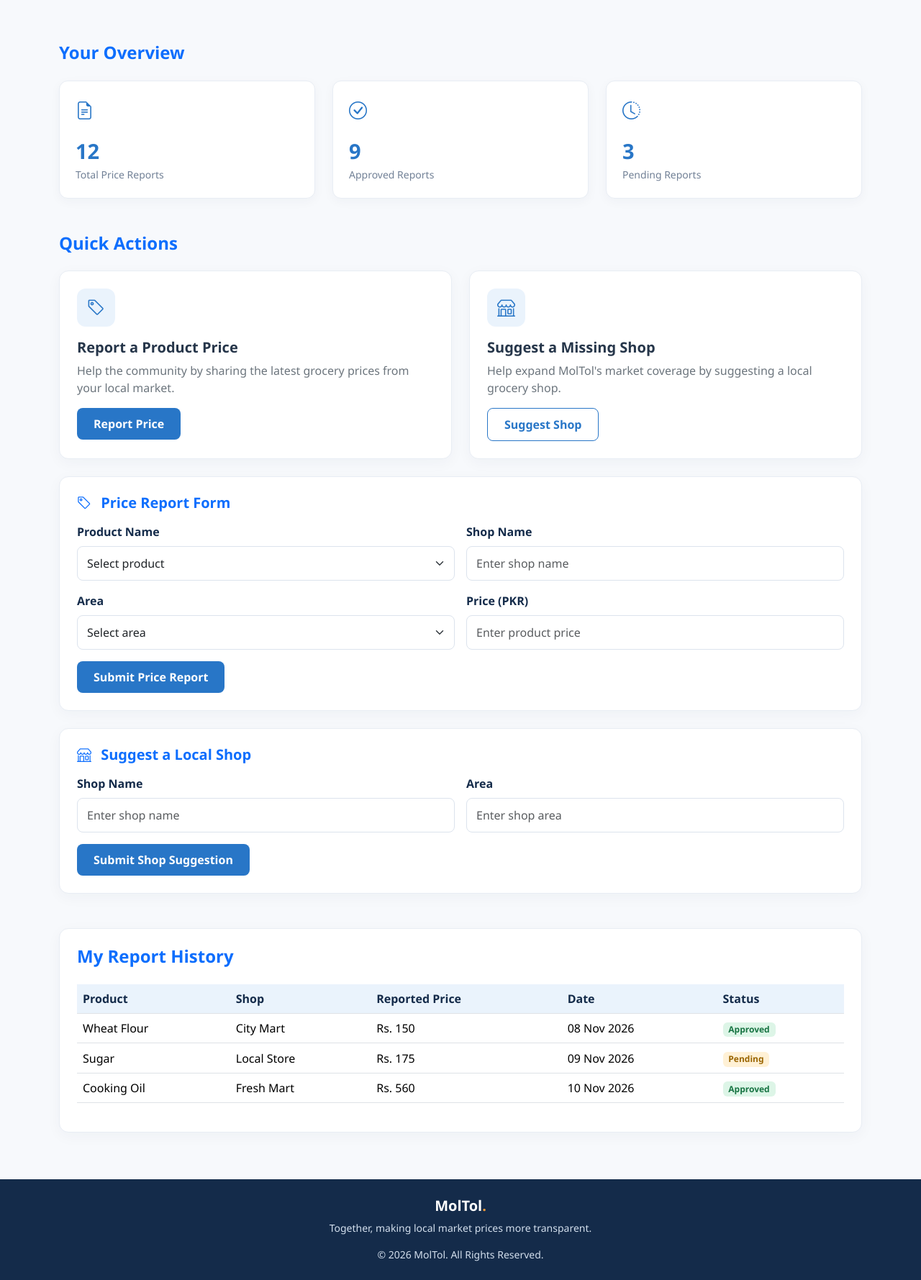
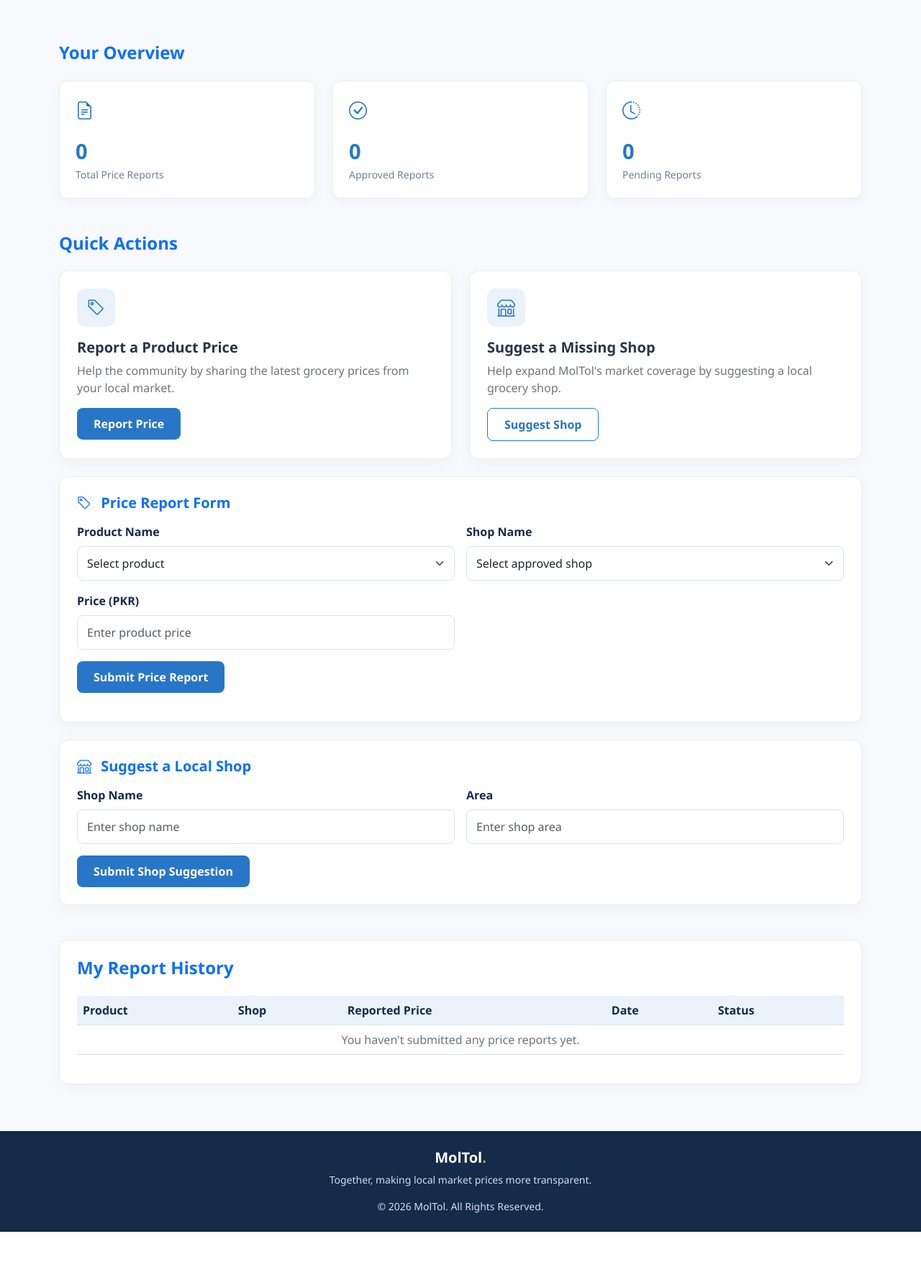
Before and after one commit to 4hmad69/MolTol, an ASP.NET Core app: template Views/User/Index.cshtml in a window 1280 px wide. Shown: the part 216-1995 px from the top of the page at 72% size. After the commit the page ends 1928 px from the top, so only its background shows below. Run offline with ASP.NET Core 8, Linux system fonts and the light colour scheme; the template is opened without the code that fills it, so the values that code supplies are empty; the project's own start-up code is not run, and a stand-in starts its controllers and pages.

Commit message:
Implement user price reporting workflow

```diff
--- a/Interfaces/IPriceReportRepository.cs
+++ b/Interfaces/IPriceReportRepository.cs
@@ -40,4 +40,7 @@ public interface IPriceReportRepository
         int? areaId = null,
         string? searchTerm = null,
         CancellationToken cancellationToken = default);
+    Task<IReadOnlyList<UserPriceReportItem>> GetUserReportHistoryAsync(
+    string userId,
+    CancellationToken cancellationToken = default);
 }
--- a/Views/User/Index.cshtml
+++ b/Views/User/Index.cshtml
@@ -1,3 +1,5 @@
+@model MolTol.Models.ViewModels.UserDashboardViewModel
+
 @{
     ViewData["Title"] = "User Dashboard";
 }
@@ -5,9 +7,7 @@
 @await Html.PartialAsync("_UserNavbar")
 
 <section class="dashboard-header">
-
     <div class="container">
-
         <h2 class="dashboard-title">
             Welcome Back, @User.Identity?.Name!
         </h2>
@@ -15,81 +15,45 @@
         <p class="text-secondary mb-0">
             Manage your price contributions and explore MolTol.
         </p>
-
     </div>
-
 </section>
 
 <section class="section-padding">
-
     <div class="container">
 
-        <h4 class="fw-bold mb-4 text-primary">
-            Your Overview
-        </h4>
+        <h4 class="fw-bold mb-4 text-primary">Your Overview</h4>
 
         <div class="row g-4">
-
             <div class="col-12 col-md-4">
-
                 <div class="stat-card">
-
                     <i class="bi bi-file-earmark-text dashboard-icon"></i>
-
-                    <div class="stat-number mt-3">12</div>
-
-                    <div class="stat-label">
-                        Total Price Reports
-                    </div>
-
+                    <div class="stat-number mt-3">@Model.TotalReports</div>
+                    <div class="stat-label">Total Price Reports</div>
                 </div>
-
             </div>
 
             <div class="col-12 col-md-4">
-
                 <div class="stat-card">
-
                     <i class="bi bi-check-circle dashboard-icon"></i>
-
-                    <div class="stat-number mt-3">9</div>
-
-                    <div class="stat-label">
-                        Approved Reports
-                    </div>
-
+                    <div class="stat-number mt-3">@Model.ApprovedReports</div>
+                    <div class="stat-label">Approved Reports</div>
                 </div>
-
             </div>
 
             <div class="col-12 col-md-4">
-
                 <div class="stat-card">
-
                     <i class="bi bi-clock-history dashboard-icon"></i>
-
-                    <div class="stat-number mt-3">3</div>
-
-                    <div class="stat-label">
-                        Pending Reports
-                    </div>
-
+                    <div class="stat-number mt-3">@Model.PendingReports</div>
+                    <div class="stat-label">Pending Reports</div>
                 </div>
-
             </div>
-
         </div>
 
-        <h4 class="fw-bold mt-5 mb-4 text-primary">
-            Quick Actions
-        </h4>
+        <h4 class="fw-bold mt-5 mb-4 text-primary">Quick Actions</h4>
 
         <div class="row g-4">
-
             <div class="col-md-6">
-
                 <div class="custom-card" id="report-price">
-
                     <div class="category-icon">
                         <i class="bi bi-tag"></i>
                     </div>
@@ -104,15 +68,11 @@
                     <a href="#report-price-form" class="btn btn-primary-custom">
                         Report Price
                     </a>
-
                 </div>
-
             </div>
 
             <div class="col-md-6">
-
                 <div class="custom-card" id="shop-suggestion">
-
                     <div class="category-icon">
                         <i class="bi bi-shop"></i>
                     </div>
@@ -127,137 +87,105 @@
                     <a href="#shop-suggestion-form" class="btn btn-outline-custom">
                         Suggest Shop
                     </a>
-
                 </div>
-
             </div>
-
         </div>
 
         <div class="custom-card mt-4" id="report-price-form">
-
             <h5 class="fw-bold text-primary mb-3">
                 <i class="bi bi-tag me-2"></i>
                 Price Report Form
             </h5>
 
-            <form>
+            <form id="priceReportForm">
+                @Html.AntiForgeryToken()
+                <div class="row g-3">
+                    <div class="col-md-6">
+                        <label for="productId" class="form-label">Product Name</label>
 
-                <div class="row g-3">
-
-                    <div class="col-md-6">
-
-                        <label class="form-label">Product Name</label>
-
-                        <select class="form-select">
-                            <option selected disabled>Select product</option>
-                            <option>Wheat Flour</option>
-                            <option>Sugar</option>
-                            <option>Cooking Oil</option>
-                            <option>Chicken</option>
+                        <select id="productId" name="productId" class="form-select" required>
+                            <option value="">Select product</option>
+                            @foreach (var product in Model.Products)
+                            {
+                                <option value="@product.ProductId">
+                                    @product.Name (@product.Unit)
+                                </option>
+                            }
                         </select>
-
                     </div>
 
                     <div class="col-md-6">
+                        <label for="shopId" class="form-label">Shop Name</label>
 
-                        <label class="form-label">Shop Name</label>
-
-                        <input type="text" class="form-control"
-                               placeholder="Enter shop name">
-
+                        <select id="shopId" name="shopId" class="form-select" required>
+                            <option value="">Select approved shop</option>
+                            @foreach (var shop in Model.Shops)
+                            {
+                                <option value="@shop.ShopId">@shop.Name</option>
+                            }
+                        </select>
                     </div>
 
                     <div class="col-md-6">
+                        <label for="reportPrice" class="form-label">Price (PKR)</label>
 
-                        <label class="form-label">Area</label>
-
-                        <select class="form-select">
-                            <option selected disabled>Select area</option>
-                            <option>Johar Town</option>
-                            <option>Model Town</option>
-                            <option>Garden Town</option>
-                            <option>Gulberg</option>
-                        </select>
-
-                    </div>
-
-                    <div class="col-md-6">
-
-                        <label class="form-label">Price (PKR)</label>
-
-                        <input type="number" class="form-control"
-                               placeholder="Enter product price">
-
+                        <input type="number"
+                               id="reportPrice"
+                               name="price"
+                               class="form-control"
+                               min="0.01"
+                               step="0.01"
+                               placeholder="Enter product price"
+                               required />
                     </div>
 
                     <div class="col-12">
-
-                        <button type="button" class="btn btn-primary-custom">
+                        <button type="button" id="submitPriceReport"
+                                class="btn btn-primary-custom">
                             Submit Price Report
                         </button>
-
                     </div>
-
                 </div>
-
             </form>
-
+            <div id="priceReportMessage" class="mt-3" role="alert"></div>
         </div>
 
         <div class="custom-card mt-4" id="shop-suggestion-form">
-
             <h5 class="fw-bold text-primary mb-3">
                 <i class="bi bi-shop me-2"></i>
                 Suggest a Local Shop
             </h5>
 
             <form>
-
                 <div class="row g-3">
-
                     <div class="col-md-6">
-
                         <label class="form-label">Shop Name</label>
 
                         <input type="text" class="form-control"
-                               placeholder="Enter shop name">
-
+                               placeholder="Enter shop name" />
                     </div>
 
                     <div class="col-md-6">
-
                         <label class="form-label">Area</label>
 
                         <input type="text" class="form-control"
-                               placeholder="Enter shop area">
-
+                               placeholder="Enter shop area" />
                     </div>
 
                     <div class="col-12">
-
                         <button type="button" class="btn btn-primary-custom">
                             Submit Shop Suggestion
                         </button>
-
                     </div>
-
                 </div>
-
             </form>
-
         </div>
 
         <div class="custom-card mt-5" id="history">
-
-            <h4 class="fw-bold text-primary mb-4">
-                My Report History
-            </h4>
+            <h4 class="fw-bold text-primary mb-4">My Report History</h4>
 
             <div class="table-responsive">
-
                 <table class="table align-middle">
-
                     <thead>
                         <tr>
                             <th>Product</th>
@@ -269,59 +197,50 @@
                     </thead>
 
                     <tbody>
-
-                        <tr>
-                            <td>Wheat Flour</td>
-                            <td>City Mart</td>
-                            <td>Rs. 150</td>
-                            <td>08 Nov 2026</td>
-                            <td>
-                                <span class="badge status-approved">
-                                    Approved
-                                </span>
-                            </td>
-                        </tr>
-
-                        <tr>
-                            <td>Sugar</td>
-                            <td>Local Store</td>
-                            <td>Rs. 175</td>
-                            <td>09 Nov 2026</td>
-                            <td>
-                                <span class="badge status-pending">
-                                    Pending
-                                </span>
-                            </td>
-                        </tr>
-
-                        <tr>
-                            <td>Cooking Oil</td>
-                            <td>Fresh Mart</td>
-                            <td>Rs. 560</td>
-                            <td>10 Nov 2026</td>
-                            <td>
-                                <span class="badge status-approved">
-                                    Approved
-                                </span>
-                            </td>
-                        </tr>
-
+                        @if (Model.ReportHistory.Any())
+                        {
+                            @foreach (var report in Model.ReportHistory)
+                            {
+                                <tr>
+                                    <td>@report.ProductName</td>
+                                    <td>@report.ShopName</td>
+                                    <td>Rs. @report.Price.ToString("N2")</td>
+                                    <td>@report.ReportDate.ToString("dd MMM yyyy")</td>
+                                    <td>
+                                        @if (report.Status == "Approved")
+                                        {
+                                            <span class="badge status-approved">Approved</span>
+                                        }
+                                        else if (report.Status == "Pending")
+                                        {
+                                            <span class="badge status-pending">Pending</span>
+                                        }
+                                        else
+                                        {
+                                            <span class="badge bg-danger">@report.Status</span>
+                                        }
+                                    </td>
+                                </tr>
+                            }
+                        }
+                        else
+                        {
+                            <tr>
+                                <td colspan="5" class="text-center text-secondary">
+                                    You haven't submitted any price reports yet.
+                                </td>
+                            </tr>
+                        }
                     </tbody>
-
                 </table>
-
             </div>
-
         </div>
 
     </div>
-
 </section>
 
 <footer class="footer">
-
     <div class="container text-center">
-
         <h5 class="fw-bold">
             MolTol<span class="brand-dot">.</span>
         </h5>
@@ -333,7 +252,62 @@
         <p class="small mt-3">
             &copy; @DateTime.Now.Year MolTol. All Rights Reserved.
         </p>
+    </div>
+</footer>
+@section Scripts {
+    <script>
+        const priceReportForm = document.getElementById("priceReportForm");
+        const submitPriceReport = document.getElementById("submitPriceReport");
+        const priceReportMessage = document.getElementById("priceReportMessage");
 
-    </div>
+        submitPriceReport.addEventListener("click", async () => {
+            if (!priceReportForm.reportValidity()) {
+                return;
+            }
 
-</footer>
+            const token = priceReportForm.querySelector(
+                'input[name="__RequestVerificationToken"]'
+            ).value;
+
+            const formData = new FormData(priceReportForm);
+
+            submitPriceReport.disabled = true;
+            submitPriceReport.textContent = "Submitting...";
+            priceReportMessage.textContent = "";
+
+            try {
+                const response = await fetch(
+                    '@Url.Action("SubmitPriceReport", "User")',
+                    {
+                        method: "POST",
+                        headers: {
+                            "RequestVerificationToken": token
+                        },
+                        body: formData
+                    }
+                );
+
+                const result = await response.json();
+
+                if (!response.ok) {
+                    throw new Error(result.message || "Unable to submit report.");
+                }
+
+                priceReportMessage.className = "alert alert-success mt-3";
+                priceReportMessage.textContent = result.message;
+
+                priceReportForm.reset();
+
+                setTimeout(() => {
+                    window.location.reload();
+                }, 1200);
+            } catch (error) {
+                priceReportMessage.className = "alert alert-danger mt-3";
+                priceReportMessage.textContent = error.message;
+            } finally {
+                submitPriceReport.disabled = false;
+                submitPriceReport.textContent = "Submit Price Report";
+            }
+        });
+    </script>
+}
```
Also changed, not shown: Controllers/UserController.cs (+128 -6 lines), Models/UserPriceReportItem.cs (added, +12 -0 lines), Models/ViewModels/UserDashboardViewModel.cs (added, +15 -0 lines), Repositories/PriceReportRepository.cs (+29 -0 lines).
